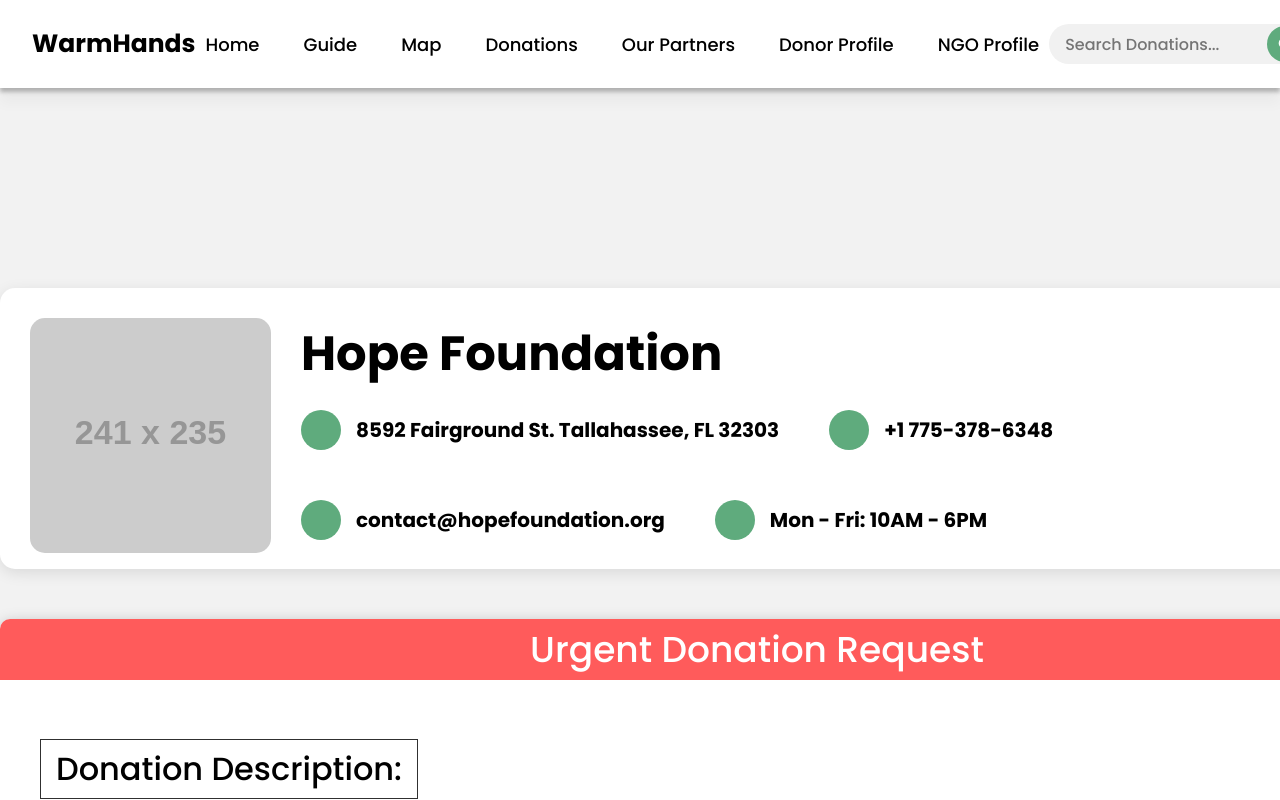
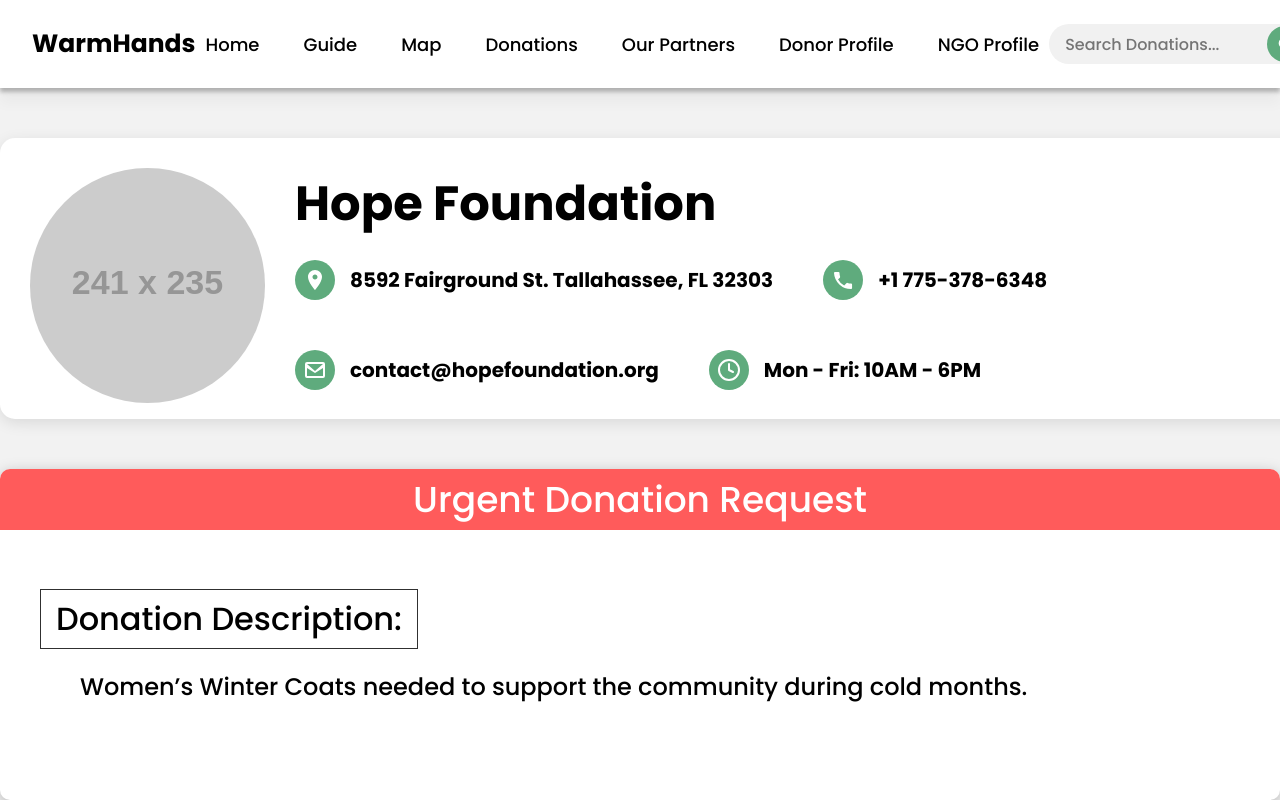
Before and after one commit to HusseinAtoui/donationplatform-frontend, a React (Create React App) app: page /donation-test in a window 1280 px wide. Built offline with nearby package versions, Linux system fonts and the light colour scheme.

Commit message:
fixing ui

```diff
--- a/src/components/DonationRequestDetail/DonationRequestDetail.jsx
+++ b/src/components/DonationRequestDetail/DonationRequestDetail.jsx
@@ -30,33 +30,73 @@ export default function DonationRequestDetail({ ngoData, donationData }) {
           <h1 className={styles.ngoName}>{name}</h1>
 
           <div className={styles.ngoContactRow}>
+
+            {/* Address */}
             <div className={styles.iconText}>
               <div className={styles.iconBg}>
-                <svg className={styles.iconMapPin} /* your SVG or icon here */></svg>
+                <svg
+                  xmlns="http://www.w3.org/2000/svg"
+                  className={styles.iconMapPin}
+                  viewBox="0 0 24 24"
+                  fill="currentColor"
+                >
+                  <path d="M12 2C8.13 2 5 5.13 5 9c0 5.25 7 13 7 13s7-7.75 7-13c0-3.87-3.13-7-7-7zm0 9.5c-1.38 0-2.5-1.12-2.5-2.5S10.62 6.5 12 6.5s2.5 1.12 2.5 2.5S13.38 11.5 12 11.5z" />
+                </svg>
               </div>
               <span className={styles.contactText}>{address}</span>
             </div>
 
+            {/* Phone */}
             <div className={styles.iconText}>
               <div className={styles.iconBg}>
-                <svg className={styles.iconPhone} /* your SVG or icon here */></svg>
+                <svg
+                  xmlns="http://www.w3.org/2000/svg"
+                  className={styles.iconPhone}
+                  viewBox="0 0 24 24"
+                  fill="currentColor"
+                >
+                  <path d="M6.62 10.79a15.09 15.09 0 006.59 6.59l2.2-2.2a1 1 0 011.11-.21 11.36 11.36 0 003.55.57 1 1 0 011 1V20a1 1 0 01-1 1A17 17 0 013 5a1 1 0 011-1h3.5a1 1 0 011 1 11.36 11.36 0 00.57 3.55 1 1 0 01-.21 1.11l-2.24 2.13z" />
+                </svg>
               </div>
               <span className={styles.contactText}>{phone}</span>
             </div>
 
+            {/* Email */}
             <div className={styles.iconText}>
               <div className={styles.iconBg}>
-                <svg className={styles.iconMail} /* your SVG or icon here */></svg>
+                <svg
+                  xmlns="http://www.w3.org/2000/svg"
+                  className={styles.iconMail}
+                  viewBox="0 0 24 24"
+                  fill="currentColor"
+                >
+                  <path d="M20 4H4a2 2 0 00-2 2v12a2 2 0 002 2h16a2 2 0 002-2V6a2 2 0 00-2-2zm0 2v.01L12 13 4 6.01V6h16zM4 18v-8l8 5 8-5v8H4z" />
+                </svg>
               </div>
               <span className={styles.contactText}>{email}</span>
             </div>
 
+            {/* Hours */}
             <div className={styles.iconText}>
               <div className={styles.iconBg}>
-                <svg className={styles.iconClock} /* your SVG or icon here */></svg>
+                <svg
+                  xmlns="http://www.w3.org/2000/svg"
+                  className={styles.iconClock}
+                  viewBox="0 0 24 24"
+                  fill="currentColor"
+                  stroke="white"
+                  strokeWidth="2"
+                  strokeLinecap="round"
+                  strokeLinejoin="round"
+                >
+                  <circle cx="12" cy="12" r="10" fill="none" />
+                  <polyline points="12 6 12 12 16 14" fill="none" />
+                </svg>
               </div>
               <span className={styles.contactText}>{hours}</span>
             </div>
+
+
           </div>
         </div>
       </div>
@@ -64,11 +104,10 @@ export default function DonationRequestDetail({ ngoData, donationData }) {
       {/* Donation Description Section */}
       <div className={styles.donationDescriptionContainer}>
         <div
-          className={`${styles.statusBanner} ${
-            status === 'urgent'
+          className={`${styles.statusBanner} ${status === 'urgent'
               ? styles.statusBannerUrgent
               : styles.statusBannerStandard
-          }`}
+            }`}
         >
           {status === 'urgent'
             ? 'Urgent Donation Request'
--- a/src/components/DonationRequestDetail/DonationRequestDetail.module.css
+++ b/src/components/DonationRequestDetail/DonationRequestDetail.module.css
@@ -4,8 +4,7 @@
   width: 100vw;
   min-height: 100vh;
   background: #f2f2f2;
-  padding-top: 200px;
-  /* leave room for navbar if fixed */
+  padding-top: 50px;
   box-sizing: border-box;
 }
 
@@ -39,10 +38,10 @@
 
 /* Profile Pic */
 .ngoPp {
-  width: 241px;
+  width: 235px;
   height: 235px;
   background-color: #baf0cf;
-  border-radius: 15px;
+  border-radius: 50%;
   background-position: center;
   background-size: cover;
   flex-shrink: 0;
@@ -94,7 +93,7 @@
   align-items: center;
 }
 
-/* Replace these with actual SVG icons or font icons */
+/* SVG icons styling */
 .iconMapPin,
 .iconPhone,
 .iconMail,
@@ -116,7 +115,10 @@
 /* Donation Description Container */
 .donationDescriptionContainer {
   position: relative;
-  width: 1514px;
+  max-width: 1402px;
+  /* match top container width */
+  width: 100%;
+  /* full responsive width */
   height: 331px;
   margin: 50px auto 0 auto;
   background: white;
```
